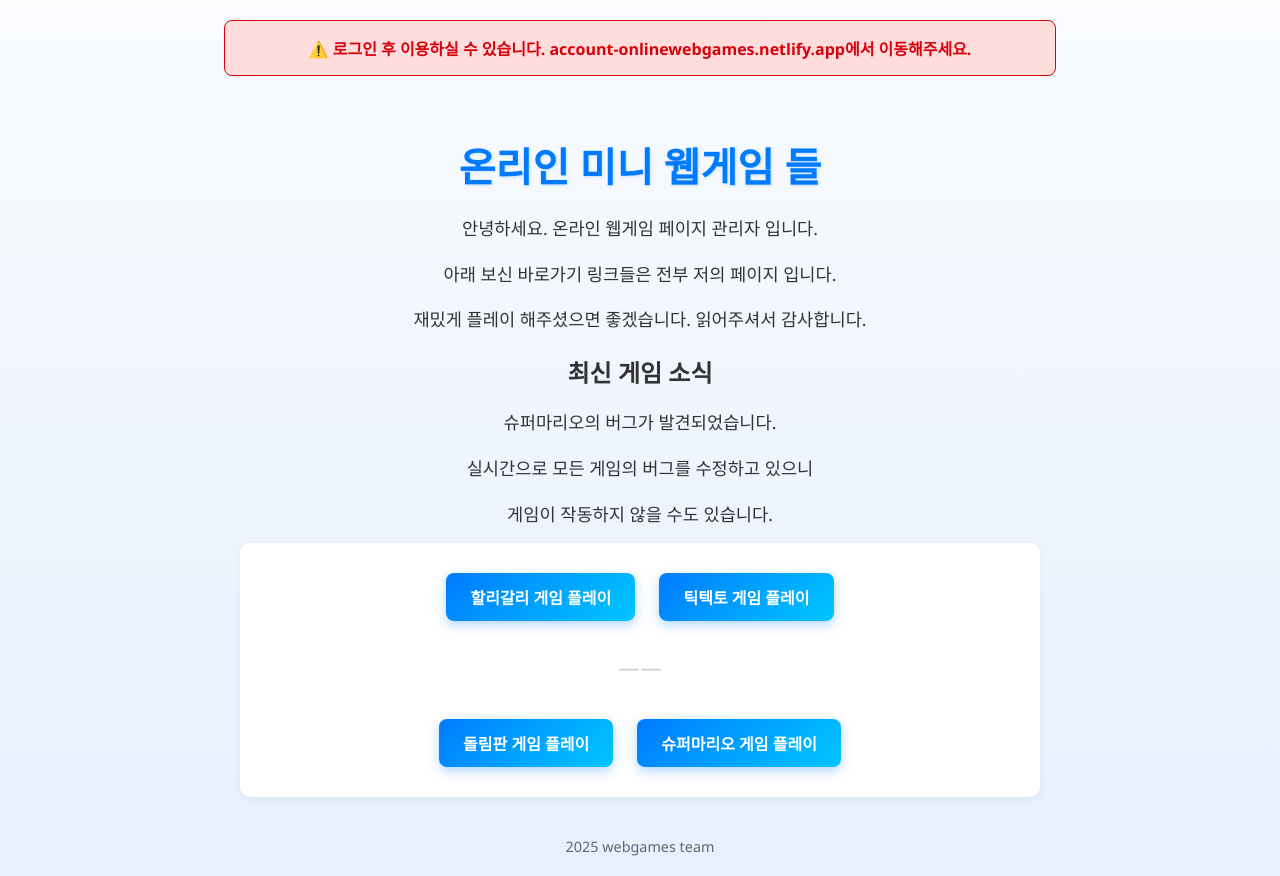
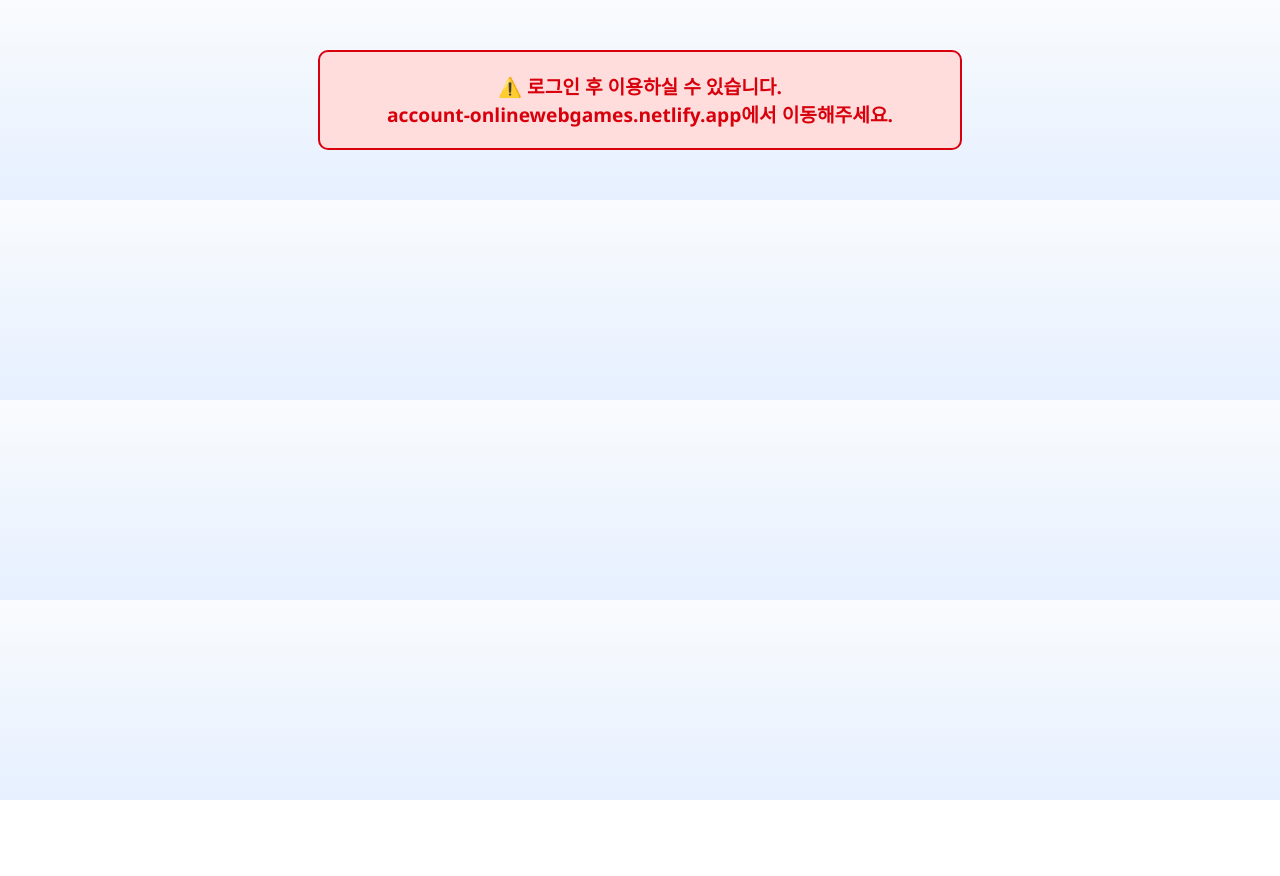
Before and after one commit to yglove0305/Onlinewebgames, a plain HTML site: page index.html in a window 1280 px wide. After the commit the page ends 800 px from the top, so only its background shows below. Drawn offline with Linux system fonts and the light colour scheme.

Commit message:
Update index.html

```diff
--- a/index.html
+++ b/index.html
@@ -1,8 +1,8 @@
 <!DOCTYPE html>
 <html lang="ko">
 <head>
-  <meta charset="UTF-8">
-  <meta name="viewport" content="width=device-width, initial-scale=1.0">
+  <meta charset="UTF-8" />
+  <meta name="viewport" content="width=device-width, initial-scale=1.0" />
   <title>온라인 미니 웹게임</title>
   <meta property="og:image" content="https://th.bing.com/th/id/R.f5859a57a426146fba5b5d3ad2320c57?rik=%2fSnGL%2bpqSOevmw&riu=http%3a%2f%2fwww.urbanbrush.net%2fweb%2fwp-content%2fuploads%2fedd%2f2018%2f07%2fweb-20180702122005224775.png&ehk=A6yoPOWbRKTmz2csLXwp2TvaLLA0JqHQRyyB0DeKM5g%3d&risl=&pid=ImgRaw&r=0">
   <meta property="og:title" content="온라인 미니 웹게임">
@@ -37,12 +37,6 @@
       margin-bottom: 15px;
     }
 
-    .separator {
-      font-size: 1.5em;
-      color: #ccc;
-      margin: 20px 0;
-    }
-
     a {
       display: inline-block;
       text-decoration: none;
@@ -66,24 +60,27 @@
       transform: translateY(0px) scale(0.98);
     }
 
-    .game-card {
-      background: #fff;
-      border-radius: 10px;
-      padding: 20px;
-      box-shadow: 0 3px 8px rgba(0,0,0,0.05);
-      margin-bottom: 20px;
-      transition: box-shadow 0.3s ease, transform 0.3s ease;
-    }
-
-    .game-card:hover {
-      box-shadow: 0 6px 15px rgba(0,0,0,0.1);
-      transform: translateY(-5px);
-    }
-
     footer {
       margin-top: 40px;
       font-size: 0.9em;
       color: #666;
+    }
+
+    .warning {
+      background-color: #ffdddd;
+      color: #d8000c;
+      padding: 20px;
+      margin: 50px auto;
+      border: 2px solid #d8000c;
+      border-radius: 10px;
+      max-width: 600px;
+      text-align: center;
+      font-size: 1.2em;
+      font-weight: bold;
+    }
+
+    .hidden {
+      display: none;
     }
 
     @media (max-width: 600px) {
@@ -95,22 +92,17 @@
         font-size: 0.95em;
       }
     }
-
-    .warning {
-      background-color: #ffdddd;
-      color: #d8000c;
-      padding: 15px;
-      margin: 20px auto;
-      border: 1px solid #d8000c;
-      border-radius: 8px;
-      max-width: 800px;
-      text-align: center;
-      font-weight: bold;
-    }
   </style>
 </head>
 <body>
-  <div class="container">
+  <!-- 로그인 경고 메시지 -->
+  <div id="login-warning" class="warning hidden">
+    ⚠️ 로그인 후 이용하실 수 있습니다.<br />
+    <strong>account-onlinewebgames.netlify.app</strong>에서 이동해주세요.
+  </div>
+
+  <!-- 실제 콘텐츠 -->
+  <div id="main-content" class="container hidden">
     <h1>온리인 미니 웹게임 들</h1>
     <p>안녕하세요. 온라인 웹게임 페이지 관리자 입니다.</p>
     <p>아래 보신 바로가기 링크들은 전부 저의 페이지 입니다.</p>
@@ -121,13 +113,10 @@
     <p>실시간으로 모든 게임의 버그를 수정하고 있으니</p>
     <p>게임이 작동하지 않을 수도 있습니다.</p>
 
-    <div class="game-card">
-      <a href="/games/할리갈리" target="_blank" rel="noopener noreferrer">할리갈리 게임 플레이</a>
-      <a href="/games/틱텍토" target="_blank" rel="noopener noreferrer">틱텍토 게임 플레이</a>
-      <p class="separator">ㅡㅡ</p>
-      <a href="/games/돌림판" target="_blank" rel="noopener noreferrer">돌림판 게임 플레이</a>
-      <a href="/games/슈퍼마리오" target="_blank" rel="noopener noreferrer">슈퍼마리오 게임 플레이</a>
-    </div>
+    <a href="/games/할리갈리" target="_blank">할리갈리 게임 플레이</a>
+    <a href="/games/틱텍토" target="_blank">틱텍토 게임 플레이</a>
+    <a href="/games/돌림판" target="_blank">돌림판 게임 플레이</a>
+    <a href="/games/슈퍼마리오" target="_blank">슈퍼마리오 게임 플레이</a>
 
     <footer>2025 webgames team</footer>
   </div>
@@ -135,11 +124,17 @@
   <script>
     window.addEventListener('DOMContentLoaded', () => {
       const allowedReferrer = "https://account-onlinewebgames.netlify.app";
-      if (document.referrer !== allowedReferrer) {
-        const warning = document.createElement('div');
-        warning.className = "warning";
-        warning.textContent = "⚠️ 로그인 후 이용하실 수 있습니다. account-onlinewebgames.netlify.app에서 이동해주세요.";
-        document.body.prepend(warning);
+      const referrer = document.referrer;
+
+      const warning = document.getElementById("login-warning");
+      const content = document.getElementById("main-content");
+
+      if (referrer.startsWith(allowedReferrer)) {
+        // 허용된 경로에서 왔을 경우 콘텐츠 표시
+        content.classList.remove("hidden");
+      } else {
+        // 그 외의 경우 경고 메시지 표시
+        warning.classList.remove("hidden");
       }
     });
   </script>
```
